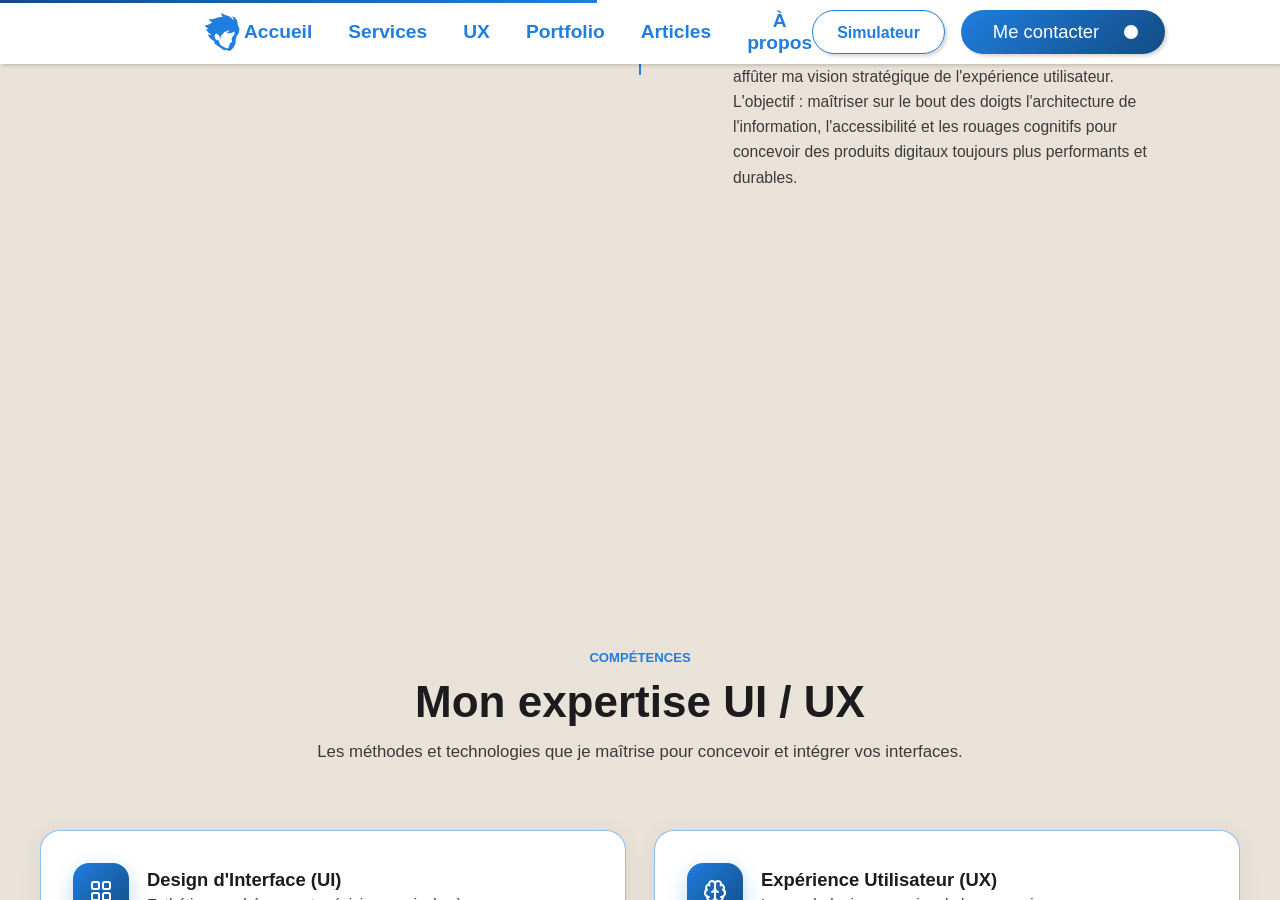
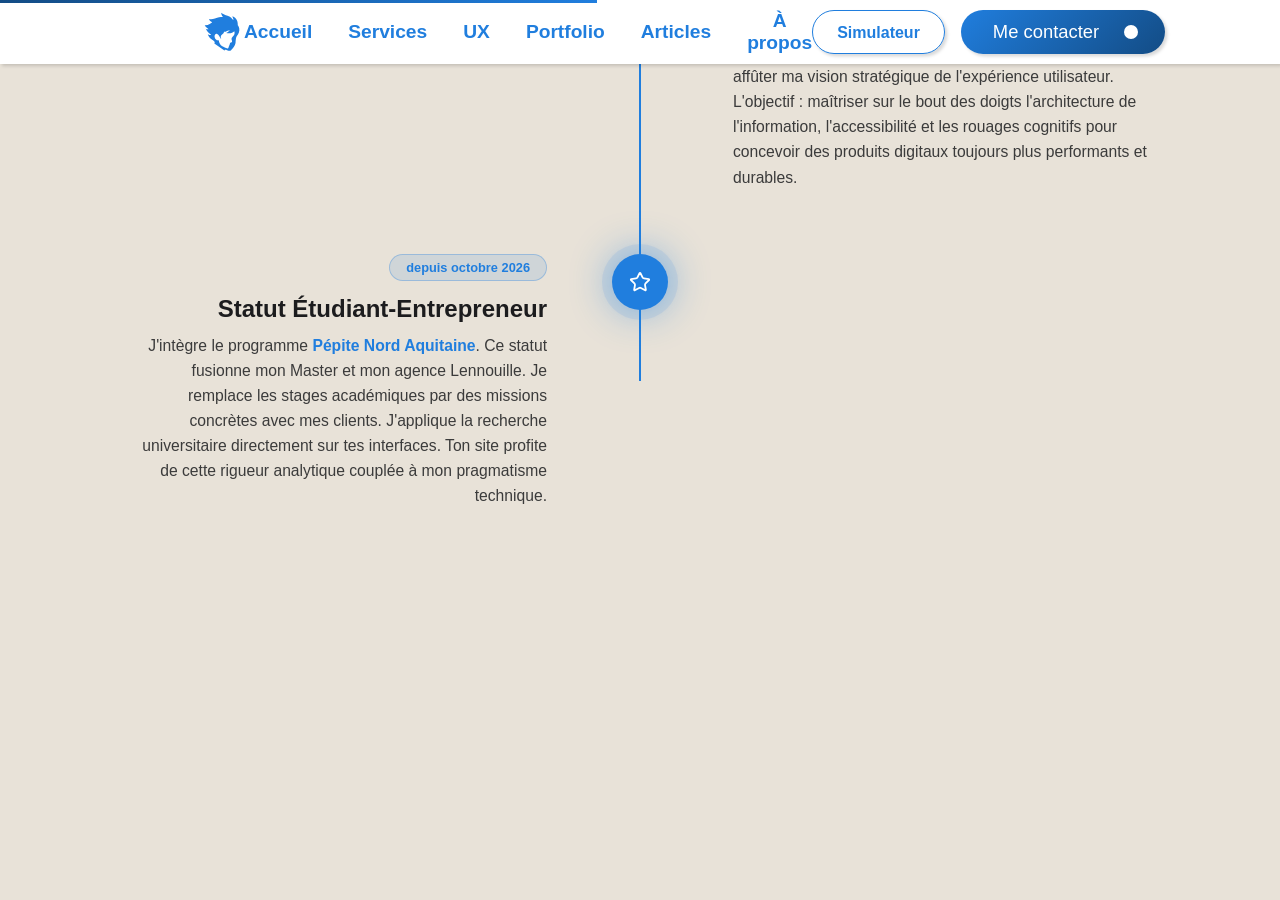
Before and after one commit to LeVraiLennouille/levrailennouille.github.io, a Jekyll site: the page built from about.html, in a window 1280 px wide and 900 px high, scrolled down 3589 px. Built offline with Jekyll 4.4.1, drawn with Linux system fonts in a browser that asks for light colours; nearby versions of some CDN libraries; some web fonts are replaced.

Commit message:
add pepite in my career path

```diff
--- a/about.html
+++ b/about.html
@@ -200,6 +200,21 @@ og_type: profile
                                 <path d="M21.42 10.922a1 1 0 0 0-.019-1.838L12.83 5.18a2 2 0 0 0-1.66 0L2.6 9.08a1 1 0 0 0 0 1.832l8.57 3.908a2 2 0 0 0 1.66 0z"/>
                                 <path d="M22 10v6"/>
                                 <path d="M6 12.5V16a6 3 0 0 0 12 0v-3.5"/>
+                            </svg>
+                        </div>
+                    </div>
+                </li>
+                <li class="TimelineItem">
+                    <div class="Content">
+                        <span class="Badge">depuis octobre 2026</span>
+                        <h3>Statut Étudiant-Entrepreneur</h3>
+                        <p>J'intègre le programme <a href="/pepite" class="InlineLink">Pépite Nord Aquitaine</a>. Ce statut fusionne mon Master et mon agence Lennouille. Je remplace les stages académiques par des missions concrètes avec mes clients. J'applique la recherche universitaire directement sur tes interfaces. Ton site profite de cette rigueur analytique couplée à mon pragmatisme technique.</p>
+                    </div>
+                    <div class="Rail">
+                        <div class="Line"></div>
+                        <div class="Circle">
+                            <svg viewBox="0 0 24 24" fill="none" stroke-width="2" stroke-linecap="round" stroke-linejoin="round">
+                                <path d="M11.525 2.295a.53.53 0 0 1 .95 0l2.31 4.679a2.123 2.123 0 0 0 1.595 1.16l5.166.756a.53.53 0 0 1 .294.904l-3.736 3.638a2.123 2.123 0 0 0-.611 1.878l.882 5.14a.53.53 0 0 1-.771.56l-4.618-2.428a2.122 2.122 0 0 0-1.973 0L6.396 21.01a.53.53 0 0 1-.77-.56l.881-5.139a2.122 2.122 0 0 0-.611-1.879L2.16 9.795a.53.53 0 0 1 .294-.906l5.165-.755a2.122 2.122 0 0 0 1.597-1.16z"/>
                             </svg>
                         </div>
                     </div>
```
